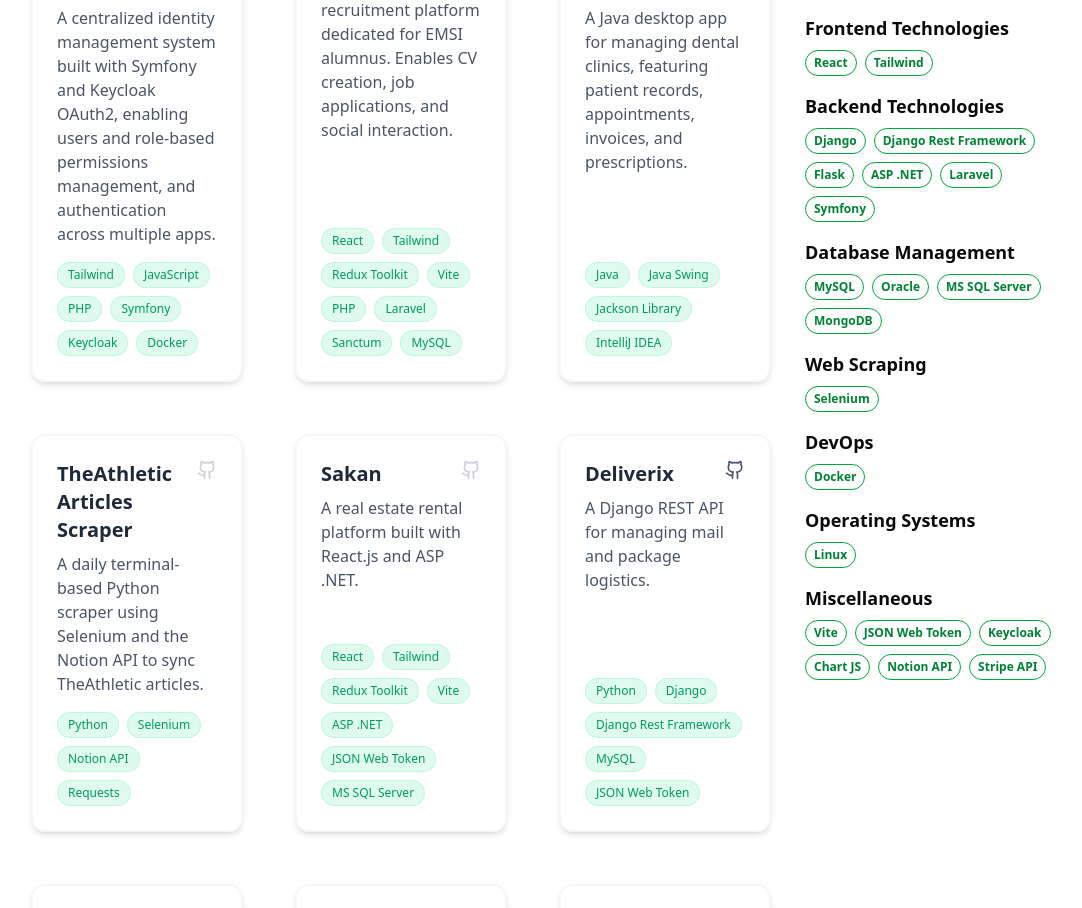
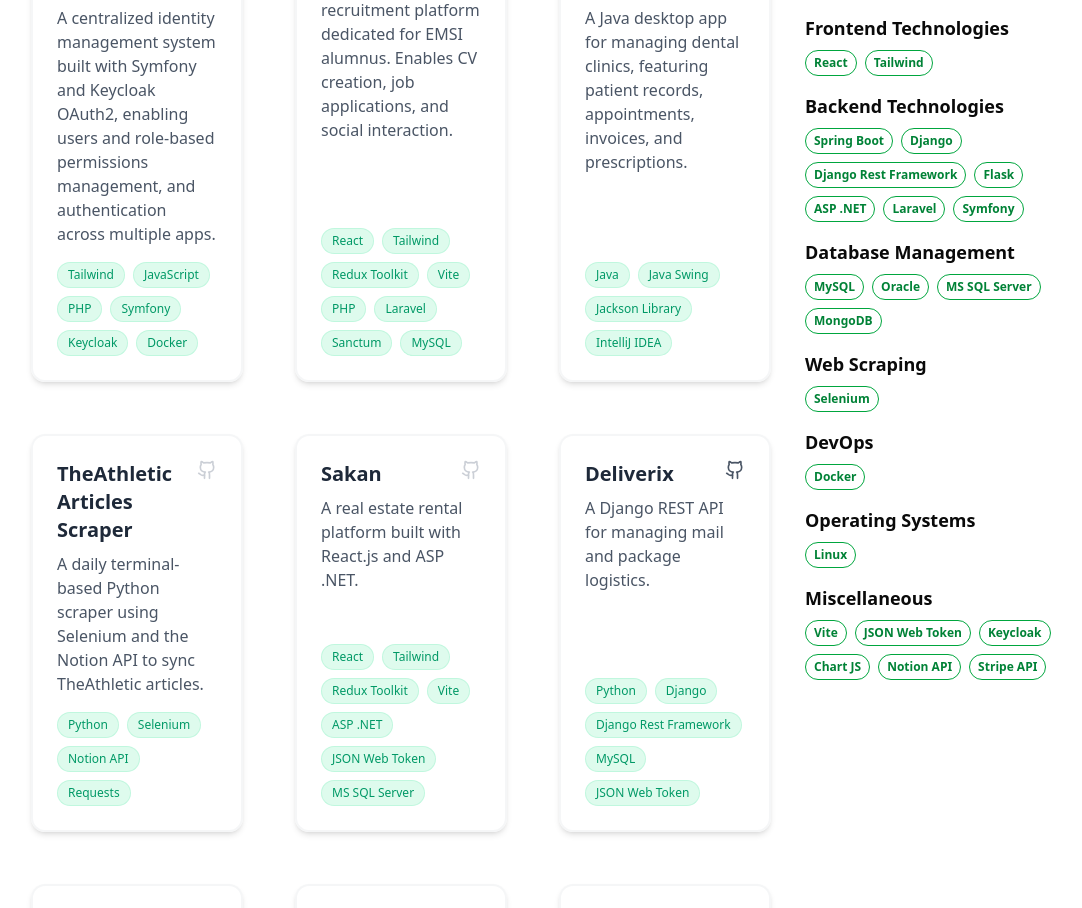
Before and after one commit to dev-saber/my-portfolio, a React (Vite) app: page / in a window 1280 px wide. Shown: the part 3809-4717 px from the top of the page, without its empty margins (99-1181 px from the left). Built offline with nearby package versions, Linux system fonts and the light colour scheme.

Commit message:
spring boot skill

```diff
--- a/src/assets/Projects.ts
+++ b/src/assets/Projects.ts
@@ -13,6 +13,7 @@
   {
     category: "Backend Technologies",
     skills: [
+      "Spring Boot",
       "Django",
       "Django Rest Framework",
       "Flask",
```
